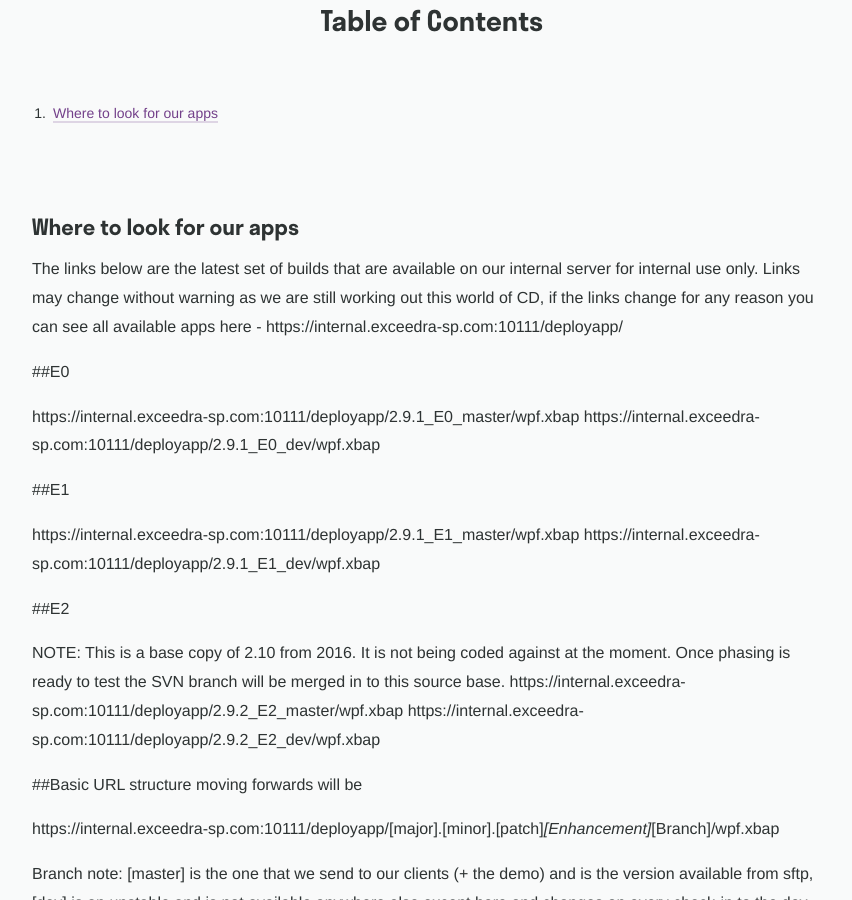
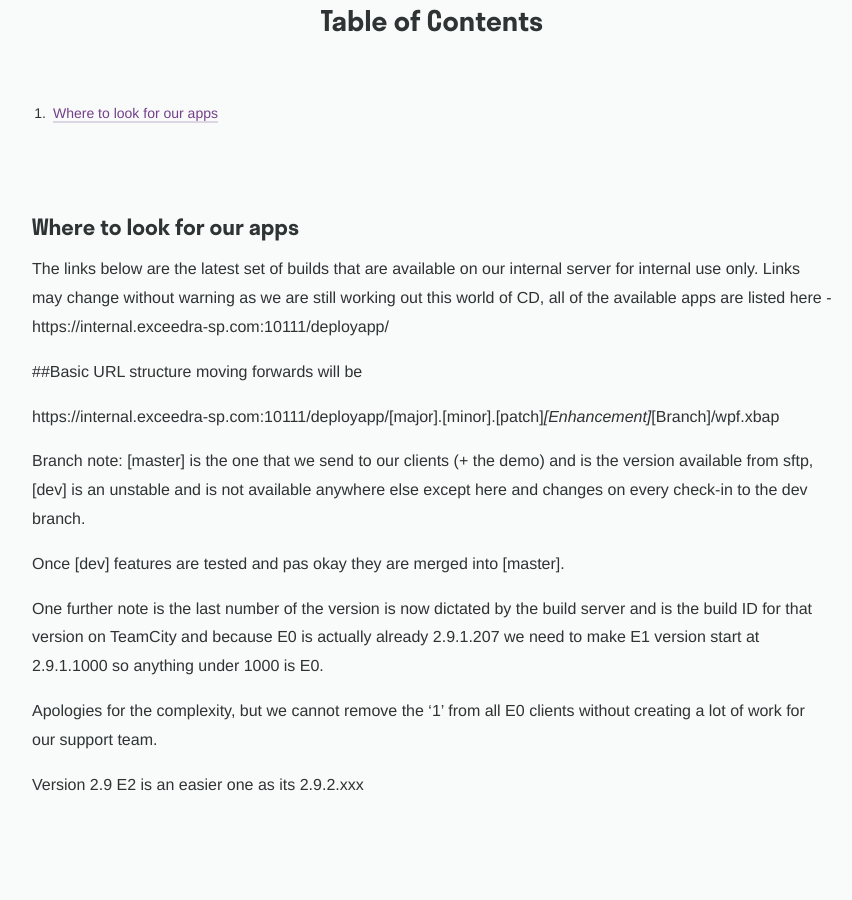
Before and after one commit to MattGough/exceedra.engineering, a Jekyll site: the page built from _guidelines/06-internal-apps.md, in a window 1280 px wide and 900 px high, scrolled down 362 px. Shown: the whole window, without its empty margins (208-1060 px from the left). Built offline with Jekyll 4.4.1, drawn with Linux system fonts in a browser that asks for light colours; nearby versions of some CDN libraries.

Commit message:
change to content

```diff
--- a/_guidelines/06-internal-apps.md
+++ b/_guidelines/06-internal-apps.md
@@ -16,24 +16,7 @@ permalink:  /guidelines/appendpoints/
 ### Where to look for our apps
 
 The links below are the latest set of builds that are available on our internal server for internal use only.
-Links may change without warning as we are still working out this world of CD, if the links change for any reason you can see all available apps here - https://internal.exceedra-sp.com:10111/deployapp/
-
-##E0
-
-https://internal.exceedra-sp.com:10111/deployapp/2.9.1_E0_master/wpf.xbap
-https://internal.exceedra-sp.com:10111/deployapp/2.9.1_E0_dev/wpf.xbap
-
-##E1
-
-https://internal.exceedra-sp.com:10111/deployapp/2.9.1_E1_master/wpf.xbap
-https://internal.exceedra-sp.com:10111/deployapp/2.9.1_E1_dev/wpf.xbap
-
-##E2
-
-NOTE: This is a base copy of 2.10 from 2016. It is not being coded against at the moment. Once phasing is ready to test the SVN branch will be merged in to this source base.
-https://internal.exceedra-sp.com:10111/deployapp/2.9.2_E2_master/wpf.xbap
-https://internal.exceedra-sp.com:10111/deployapp/2.9.2_E2_dev/wpf.xbap
-
+Links may change without warning as we are still working out this world of CD, all of the available apps are listed here - https://internal.exceedra-sp.com:10111/deployapp/
 
 ##Basic URL structure moving forwards will be
 
```
